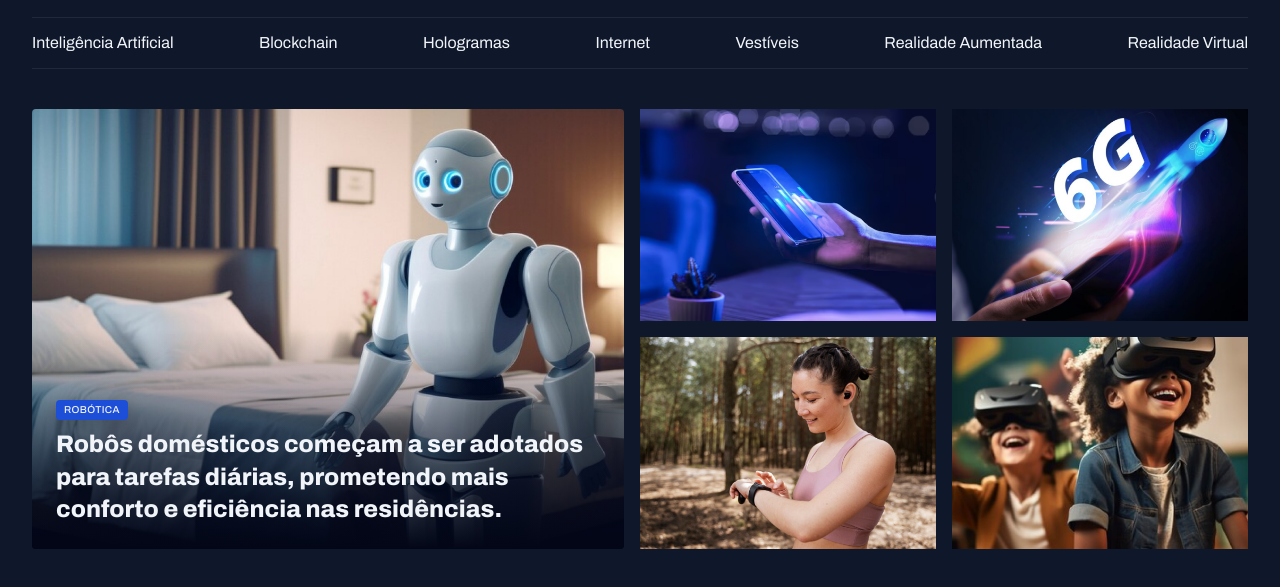
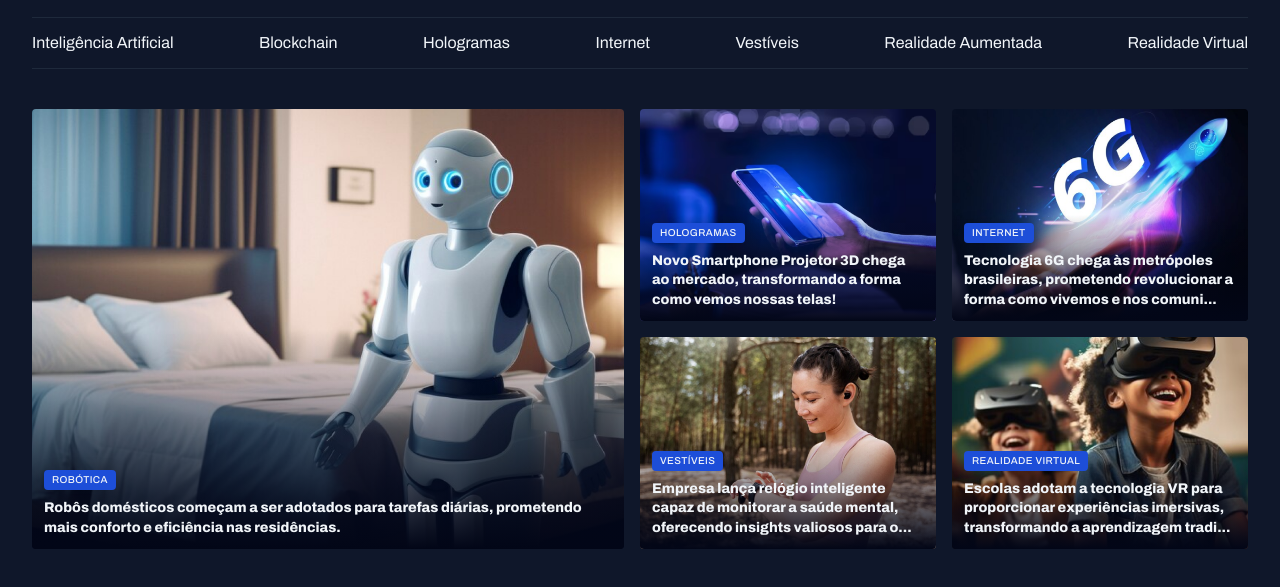
Before and after one commit to marcoscmoreira/portal-de-noticias, a plain HTML site: page index.html in a window 1280 px wide. Shown: the part 55-642 px from the top of the page. Drawn offline with Linux system fonts and the light colour scheme.

Commit message:
Finalizando a secao main

```diff
--- a/index.html
+++ b/index.html
@@ -49,7 +49,7 @@
                 <img src="/assets/images/Image 01.png" alt="">
                 <figcaption>
                     <span class="content-tag">robótica</span>
-                    <h2 class="text-2xl">
+                    <h2 class="text-lg">
                         Robôs domésticos começam a ser adotados para tarefas diárias, prometendo mais conforto e eficiência nas residências.
                     </h2>
                 </figcaption>
@@ -57,21 +57,45 @@
 
 
             <div class="grid grid-cols-2 gap-16">
-                <div>
+                <figure class="card">
                     <img src="/assets/images/Image 02.png" alt="">
-                </div>
+                    <figcaption>
+                        <span class="content-tag">Hologramas</span>
+                        <h2 class="text-lg">
+                            Novo Smartphone Projetor 3D chega ao mercado, transformando a forma como vemos nossas telas!
+                        </h2>
+                    </figcaption>
+                </figure>
 
-                <div>
+                <figure class="card">
                     <img src="/assets/images/Image 03.png" alt="">
-                </div>
+                    <figcaption>
+                        <span class="content-tag">Internet</span>
+                        <h2 class="text-lg">
+                            Tecnologia 6G chega às metrópoles brasileiras, prometendo revolucionar a forma como vivemos e nos comuni...
+                        </h2>
+                    </figcaption>
+                </figure>
 
-                <div>
+                <figure class="card">
                     <img src="/assets/images/Image 04.png" alt="">
-                </div>
+                    <figcaption>
+                        <span class="content-tag">Vestíveis</span>
+                        <h2 class="text-lg">
+                            Empresa lança relógio inteligente capaz de monitorar a saúde mental, oferecendo insights valiosos para o...
+                        </h2>
+                    </figcaption>
+                </figure>
 
-                <div>
+                <figure class="card">
                     <img src="/assets/images/Image 05.png" alt="">
-                </div>
+                    <figcaption>
+                        <span class="content-tag">Realidade Virtual</span>
+                        <h2 class="text-lg">
+                            Escolas adotam a tecnologia VR para proporcionar experiências imersivas, transformando a aprendizagem tradi...
+                        </h2>
+                    </figcaption>
+                </figure>
             </div>
         </section>
 
--- a/styles/sections.css
+++ b/styles/sections.css
@@ -29,6 +29,10 @@
 
             padding: 24px;
 
+            &:has(.text-lg) {
+                padding: 12px;
+            }
+
             h2 {
                 margin-top: 8px;
             }
```
